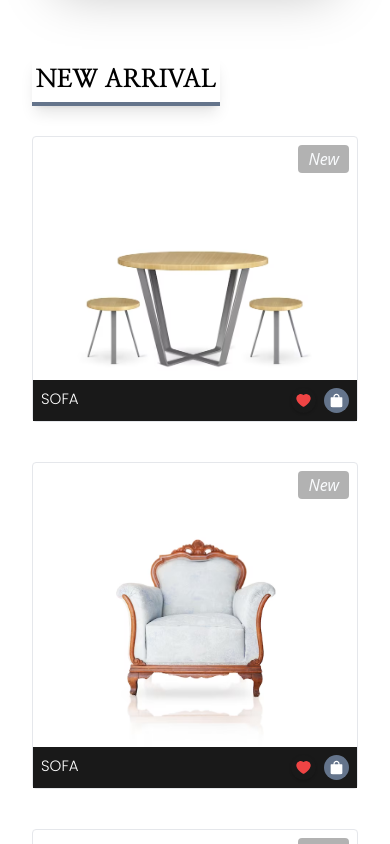
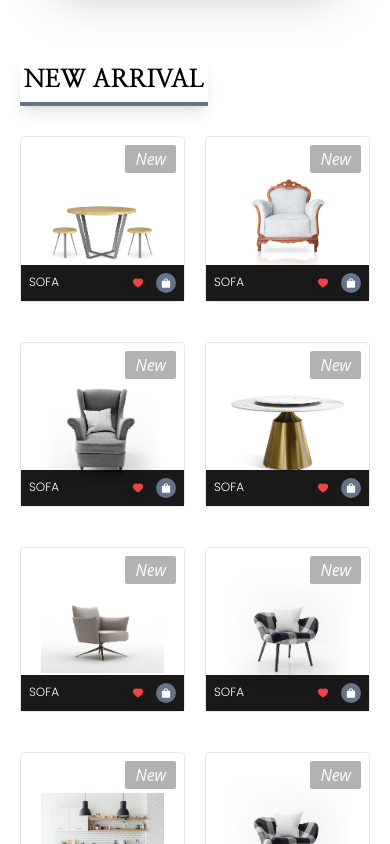
Before and after one commit to DesmondNzubechi/Furniture-website, a React (Create React App) app: page / in a window 390 px wide. Shown: the part 1440-2284 px from the top of the page. Built offline with nearby package versions, Linux system fonts and the light colour scheme; a web font is replaced by a local one.

Commit message:
new change

```diff
--- a/src/components/New Arrival/NewArrival.jsx
+++ b/src/components/New Arrival/NewArrival.jsx
@@ -61,23 +61,23 @@ export const NewArrival = () => {
         <div className="py-[50px] flex flex-row justify-center ">
        <div>
         <h1 className="uppercase my-[20px] p-1 text-center border-b-[4px] border-slate-500 shadow-lg w-fit font-myfont text-[25px] md:text-[40px] ">New arrival</h1>
-     <div className="grid  grid-cols-1 md:grid-cols-3 lg:grid-cols-4 gap-5 ">
+     <div className="grid  grid-cols-2 md:grid-cols-3 lg:grid-cols-4 gap-5 ">
 {
 newArrivalObj.map(items => (
 
 
 
 
-    <div className="p-3 rounded relative flex flex-col justify-center items-center max-w-fit   border my-[10px]  min-w-[150px] ">
+    <div className="md:p-3 p-1 rounded relative flex flex-col justify-center items-center max-w-fit   border my-[10px]  md:min-w-[150px] ">
         <div className=" p-4 max-w-[300px] ">
-        <img src={items.Img} alt="" />
+        <img src={items.Img} alt="" className="w-full" />
         </div>
-        <i className="absolute top-0 right-0 m-2 bg-Icon px-[10px] py-[2px] rounded text-slate-50 ">New</i>
+        <i className="absolute top-0 right-0 m-2 bg-Icon px-[10px] py-[2px] rounded-[2px] text-slate-50 ">New</i>
         <div className="flex absolute bottom-0 left-0 right-0  bg-Tp p-2 flex-row justify-between ">
-            <h1 className="md:text-[20px] text-[15px] text-white font-fonty uppercase ">{items.name}</h1>
+            <h1 className="md:text-[20px] text-[12px] text-white font-fonty uppercase ">{items.name}</h1>
             <div className="flex flex-row gap-2 items-center">
-            <AiFillHeart className="text-[25px] p-1  text-red-500 shadow rounded-full md:text-[30px]  "/>
-    <AiFillShopping className="text-[25px] p-1 text-white bg-slate-500 rounded-full  md:text-[35px] "/>
+            <AiFillHeart className="text-[20px] p-1  text-red-500 shadow rounded-full md:text-[30px]  "/>
+    <AiFillShopping className="text-[20px] p-1 text-white bg-slate-500 rounded-full  md:text-[35px] "/>
             </div>
         </div>
     </div>
```
